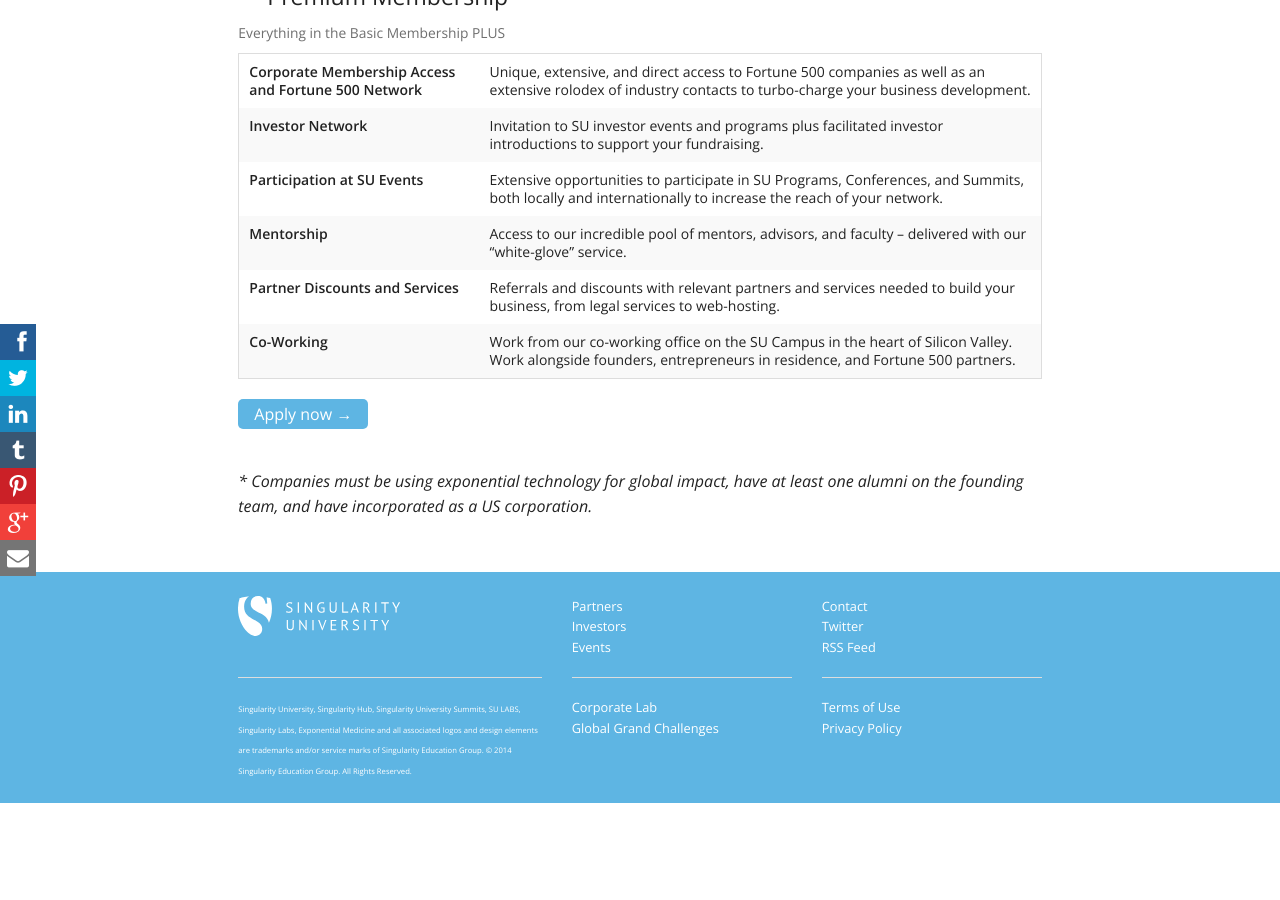
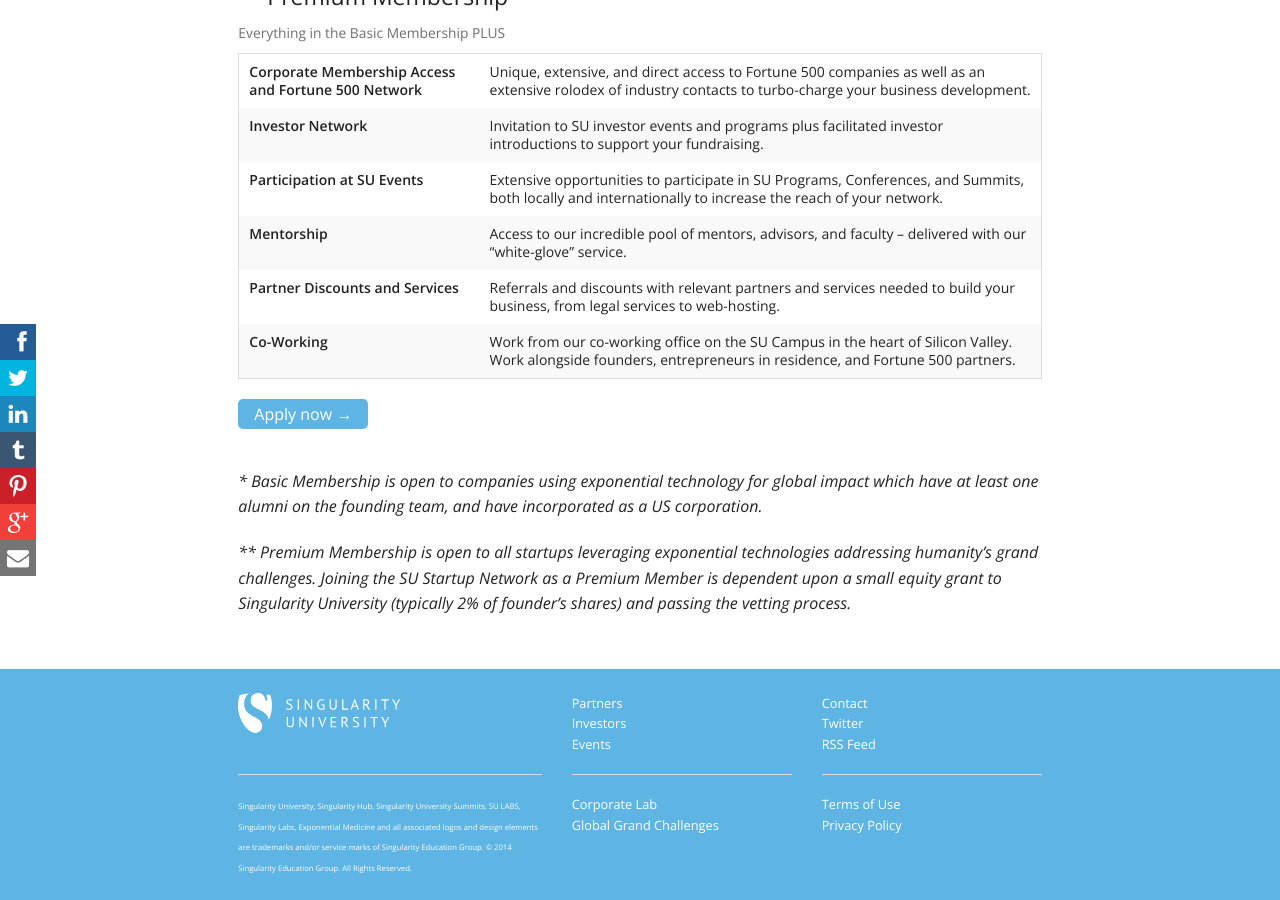
Before and after one commit to SingularityUniversity/startup, a Jekyll site: the page built from su-companies/index.html, in a window 1280 px wide and 900 px high, scrolled down 1373 px. Built offline with Jekyll 4.4.1, drawn with Linux system fonts in a browser that asks for light colours; Markdown is read by kramdown in place of the engine named in the settings; before the commit the page ends 2176 px from its top, so only the background shows below that.

Commit message:
text changes

```diff
--- a/su-companies/index.html
+++ b/su-companies/index.html
@@ -70,7 +70,8 @@
 			  </tbody>
 			</table>
 			<p><a href="apply.html"><span class="button" id="applyLink">Apply now &rarr;</span></a></p>
-			<p><em>* Companies must be using exponential technology for global impact, have at least one alumni on the founding team, and have incorporated as a US corporation.</em></p>
+      <p><em>* Basic Membership is open to companies using exponential technology for global impact which have at least one alumni on the founding team, and have incorporated as a US corporation.</em></p>
+      <p><em>** Premium Membership is open to all startups leveraging exponential technologies addressing humanity’s grand challenges. Joining the SU Startup Network as a Premium Member is dependent upon a small equity grant to Singularity University (typically 2% of founder’s shares) and passing the vetting process.</em></p>
 		</div>
 	</div>
 </div> <!-- main-content -->
```
